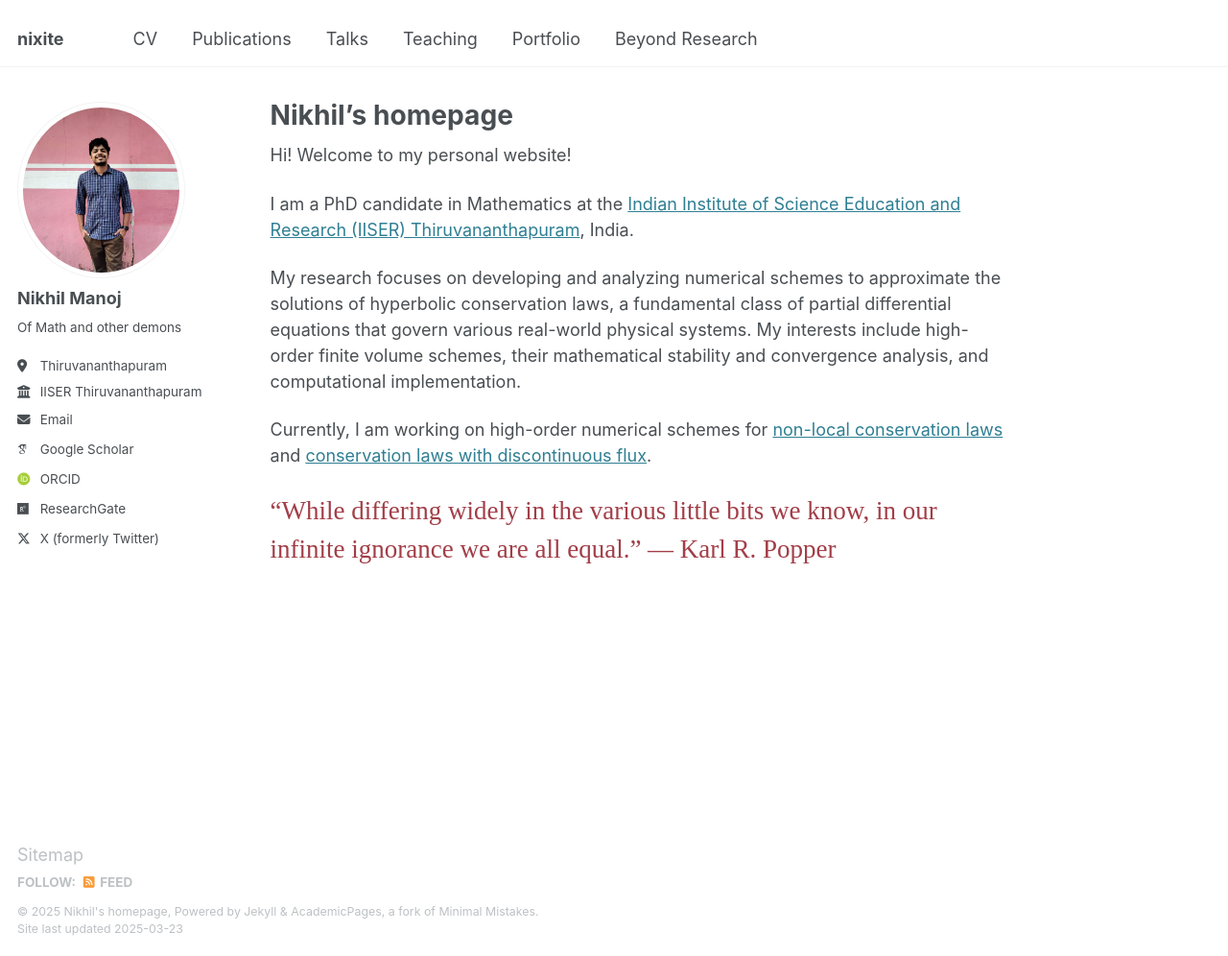
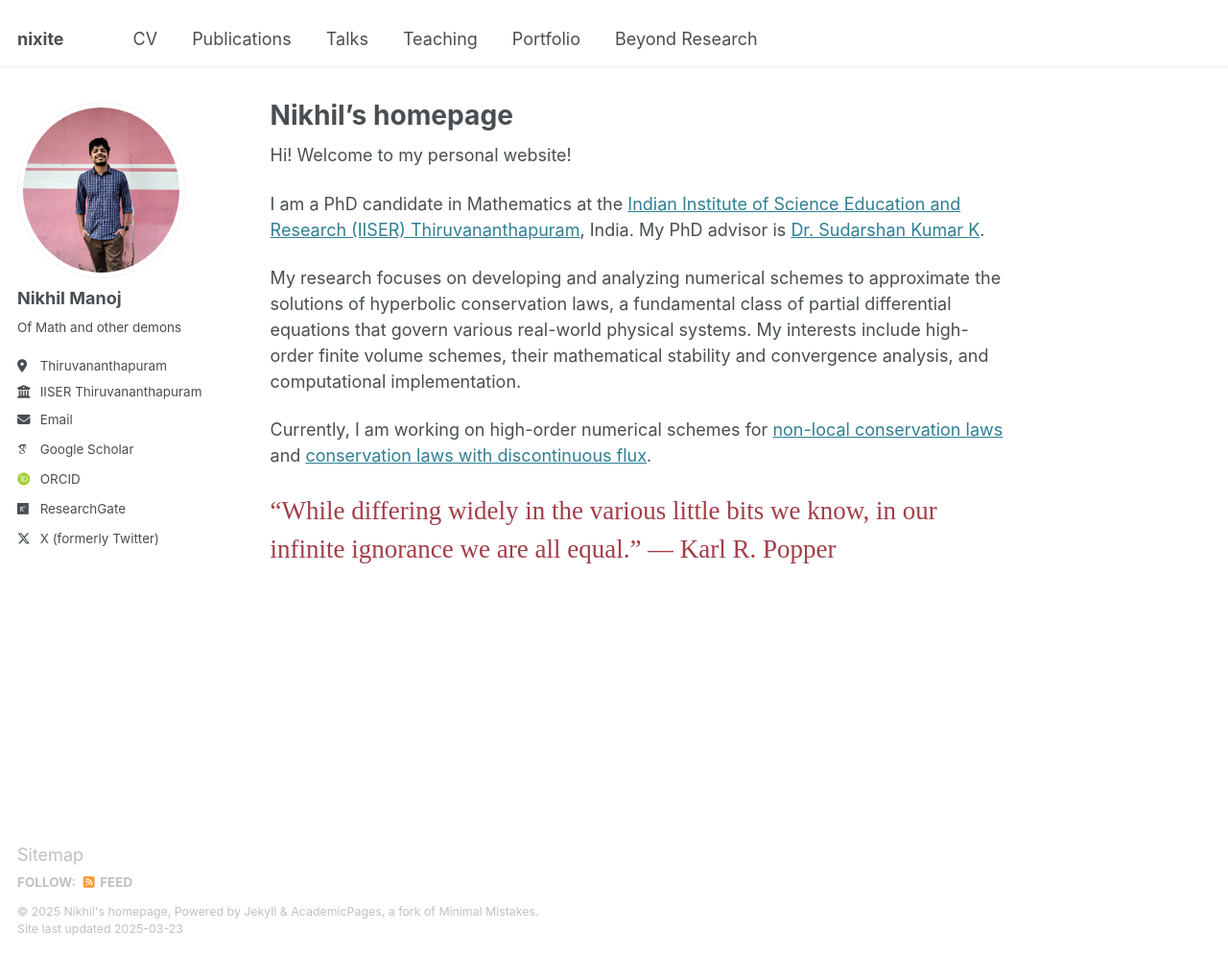
Before and after one commit to nikhil0597/nikhil0597.github.io, a Jekyll site: the page built from _pages/about.md, in a window 1280 px wide and 996 px high. Shown: the whole window at 96% size. Built offline with Jekyll 4.4.1, drawn with Linux system fonts in a browser that asks for light colours; some web fonts are replaced.

Commit message:
Update about.md

```diff
--- a/_pages/about.md
+++ b/_pages/about.md
@@ -8,7 +8,7 @@ redirect_from:
 ---
 Hi! Welcome to my personal website!
 
-I am a PhD candidate in Mathematics at the [Indian Institute of Science Education and Research (IISER) Thiruvananthapuram](https://www.iisertvm.ac.in/), India.
+I am a PhD candidate in Mathematics at the [Indian Institute of Science Education and Research (IISER) Thiruvananthapuram](https://www.iisertvm.ac.in/), India. My PhD advisor is [Dr. Sudarshan Kumar K](https://www.iisertvm.ac.in/faculty/sudarshan).
 
 My research focuses on developing and analyzing numerical schemes to approximate the solutions of hyperbolic conservation laws, a fundamental class of partial differential equations that govern various real-world physical systems. My interests include high-order finite volume schemes, their mathematical stability and convergence analysis, and computational implementation.
 
```
